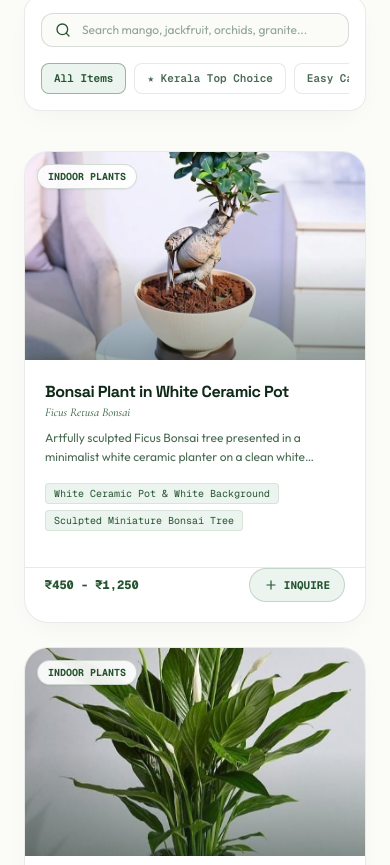
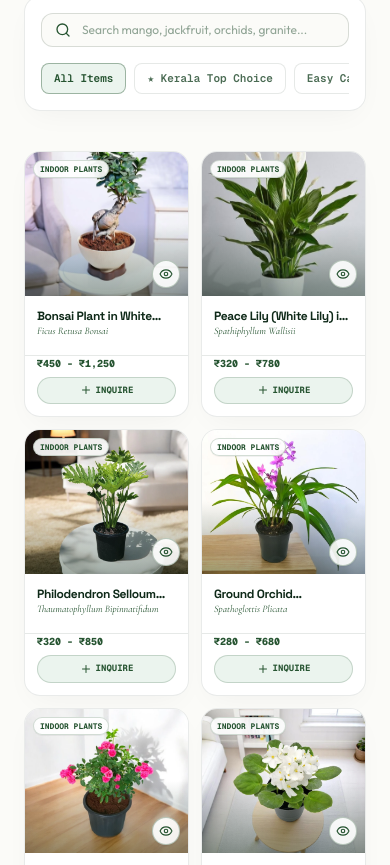
Before and after one commit to Bibinpeter/anna_agro_farm, a React (Vite) app: page / in a window 390 px wide. Shown: the part 3399-4264 px from the top of the page. Built offline with nearby package versions, Linux system fonts and the light colour scheme.

Commit message:
Set plants catalog to 2 cards per row on mobile screens (grid-cols-2)

```diff
--- a/src/components/CategoryShowcase.tsx
+++ b/src/components/CategoryShowcase.tsx
@@ -117,7 +117,7 @@ export const CategoryShowcase: React.FC<CategoryShowcaseProps> = ({ onAddToInqui
           </div>
         </div>
 
-        {/* Products Grid */}
+        {/* Products Grid - 2 per row on mobile (grid-cols-2) */}
         {filteredItems.length === 0 ? (
           <div className="text-center py-16 p-8 rounded-3xl glass-card-light">
             <Leaf className="w-10 h-10 text-[#265431] mx-auto mb-3 opacity-50" />
@@ -125,18 +125,21 @@ export const CategoryShowcase: React.FC<CategoryShowcaseProps> = ({ onAddToInqui
             <p className="font-sans text-xs text-[#4A6B53] mt-1">Try adjusting your category filter or search keyword.</p>
           </div>
         ) : (
-          <div className="grid grid-cols-1 sm:grid-cols-2 lg:grid-cols-3 xl:grid-cols-4 gap-6">
+          <div className="grid grid-cols-2 md:grid-cols-3 lg:grid-cols-4 gap-3 sm:gap-6">
             {filteredItems.map((item) => {
               const isInInquiry = inquiryItemIds.includes(item.id);
 
               return (
                 <div
                   key={item.id}
-                  className="group relative glass-card-light rounded-3xl overflow-hidden flex flex-col justify-between transition-all duration-300"
+                  className="group relative glass-card-light rounded-2xl sm:rounded-3xl overflow-hidden flex flex-col justify-between transition-all duration-300 shadow-xs"
                 >
                   <div>
                     {/* Image Area */}
-                    <div className="relative h-52 overflow-hidden bg-[#FBFBF8]">
+                    <div
+                      className="relative h-36 sm:h-52 overflow-hidden bg-[#FBFBF8] cursor-pointer"
+                      onClick={() => setModalItem(item)}
+                    >
                       <img
                         src={item.image}
                         alt={item.name}
@@ -146,39 +149,45 @@ export const CategoryShowcase: React.FC<CategoryShowcaseProps> = ({ onAddToInqui
                       <div className="absolute inset-0 bg-gradient-to-t from-[#0E2918]/40 via-transparent to-transparent" />
 
                       {/* Top Badges */}
-                      <div className="absolute top-3 left-3 right-3 flex items-center justify-between">
-                        <span className="font-mono text-[10px] uppercase font-bold px-2.5 py-1 rounded-full bg-white/90 text-[#265431] border border-[#265431]/20 backdrop-blur-md shadow-xs">
+                      <div className="absolute top-2 left-2 right-2 sm:top-3 sm:left-3 sm:right-3 flex items-center justify-between">
+                        <span className="font-mono text-[8px] sm:text-[10px] uppercase font-bold px-1.5 sm:px-2.5 py-0.5 sm:py-1 rounded-full bg-white/90 text-[#265431] border border-[#265431]/20 backdrop-blur-md shadow-2xs truncate max-w-[85%]">
                           {item.categoryLabel}
                         </span>
                       </div>
 
                       {/* Quick Eye Modal Trigger */}
                       <button
-                        onClick={() => setModalItem(item)}
-                        className="absolute bottom-3 right-3 w-8 h-8 rounded-full bg-white/90 border border-[#265431]/30 flex items-center justify-center text-[#265431] hover:bg-[#265431] hover:text-white transition-all opacity-0 group-hover:opacity-100 shadow-xs"
-                        title="View Full Specifications"
+                        onClick={(e) => {
+                          e.stopPropagation();
+                          setModalItem(item);
+                        }}
+                        className="absolute bottom-2 right-2 sm:bottom-3 sm:right-3 w-7 h-7 sm:w-8 sm:h-8 rounded-full bg-white/90 border border-[#265431]/30 flex items-center justify-center text-[#265431] hover:bg-[#265431] hover:text-white transition-all shadow-xs"
+                        title="View Details"
                       >
-                        <Eye className="w-4 h-4" />
+                        <Eye className="w-3.5 h-3.5 sm:w-4 sm:h-4" />
                       </button>
                     </div>
 
                     {/* Card Content */}
-                    <div className="p-5">
-                      <h3 className="font-space font-bold text-base text-[#0E2918] group-hover:text-[#265431] transition-colors line-clamp-1">
+                    <div className="p-3 sm:p-5">
+                      <h3
+                        onClick={() => setModalItem(item)}
+                        className="font-space font-bold text-xs sm:text-base text-[#0E2918] group-hover:text-[#265431] transition-colors line-clamp-1 cursor-pointer"
+                      >
                         {item.name}
                       </h3>
                       {item.scientificName && (
-                        <p className="font-cormorant italic text-xs text-[#265431] mb-2 font-medium">
+                        <p className="font-cormorant italic text-[10px] sm:text-xs text-[#265431] mb-1 sm:mb-2 font-medium truncate">
                           {item.scientificName}
                         </p>
                       )}
 
-                      <p className="font-sans text-xs text-[#4A6B53] font-normal line-clamp-2 mb-4 leading-relaxed">
+                      <p className="font-sans text-[10px] sm:text-xs text-[#4A6B53] font-normal line-clamp-2 mb-2 sm:mb-4 leading-relaxed hidden sm:block">
                         {item.description}
                       </p>
 
                       {/* Features */}
-                      <div className="flex flex-wrap gap-1.5 mb-4">
+                      <div className="hidden sm:flex flex-wrap gap-1.5 mb-4">
                         {item.features.slice(0, 2).map((feat, idx) => (
                           <span key={idx} className="font-mono text-[10px] px-2 py-0.5 rounded bg-[#EBF4EE] text-[#265431] border border-[#265431]/10">
                             {feat}
@@ -189,14 +198,14 @@ export const CategoryShowcase: React.FC<CategoryShowcaseProps> = ({ onAddToInqui
                   </div>
 
                   {/* Card Footer Actions */}
-                  <div className="p-5 pt-0 flex items-center justify-between border-t border-[#0E2918]/10 mt-auto">
-                    <span className="font-mono text-xs font-extrabold text-[#265431]">
+                  <div className="p-3 sm:p-5 pt-0 flex flex-col sm:flex-row items-stretch sm:items-center justify-between gap-1.5 sm:gap-0 border-t border-[#0E2918]/10 mt-auto">
+                    <span className="font-mono text-[10px] sm:text-xs font-extrabold text-[#265431]">
                       {item.priceRange}
                     </span>
 
                     <button
                       onClick={() => onAddToInquiry(item)}
-                      className={`flex items-center gap-1.5 px-3.5 py-2 rounded-full font-mono text-[11px] font-bold uppercase transition-all duration-300 ${
+                      className={`flex items-center justify-center gap-1 sm:gap-1.5 px-2.5 sm:px-3.5 py-1.5 sm:py-2 rounded-full font-mono text-[9px] sm:text-[11px] font-bold uppercase transition-all duration-300 ${
                         isInInquiry
                           ? 'bg-[#265431] text-white shadow-xs'
                           : 'bg-[#EBF4EE] text-[#265431] hover:bg-[#265431] hover:text-white border border-[#265431]/20'
@@ -204,12 +213,12 @@ export const CategoryShowcase: React.FC<CategoryShowcaseProps> = ({ onAddToInqui
                     >
                       {isInInquiry ? (
                         <>
-                          <Check className="w-3.5 h-3.5" />
+                          <Check className="w-3 h-3 sm:w-3.5 sm:h-3.5" />
                           <span>Added</span>
                         </>
                       ) : (
                         <>
-                          <Plus className="w-3.5 h-3.5" />
+                          <Plus className="w-3 h-3 sm:w-3.5 sm:h-3.5" />
                           <span>Inquire</span>
                         </>
                       )}
```
